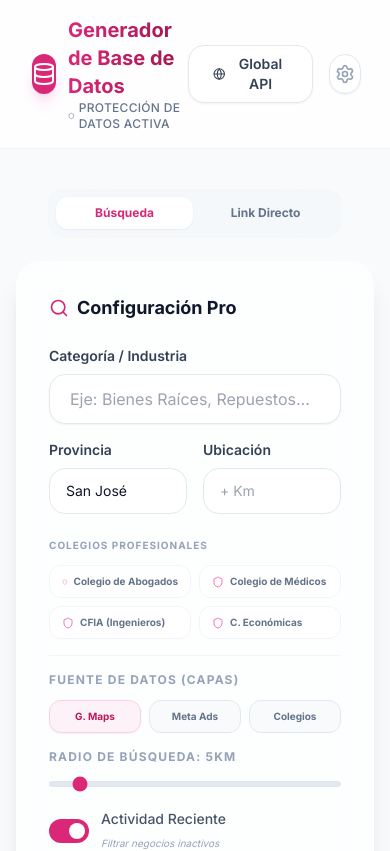
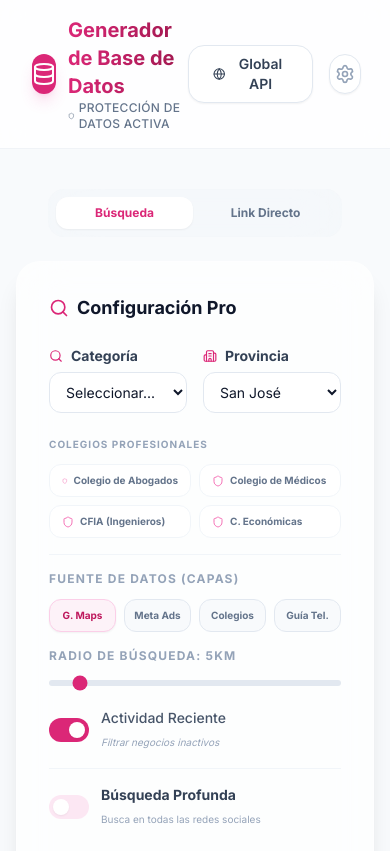
Before and after one commit to omanuelom86-art/database-generator, a React (Vite) app: page / in a window 390 px wide. Shown: the top 851 px of the page. Built offline with nearby package versions, Linux system fonts and the light colour scheme.

Commit message:
feat: add category and province selectors and phone directory source

```diff
--- a/src/App.tsx
+++ b/src/App.tsx
@@ -39,6 +39,12 @@ const COSTA_RICA_PROVINCES = [
   'San José', 'Alajuela', 'Cartago', 'Heredia', 'Guanacaste', 'Puntarenas', 'Limón'
 ];
 
+const INDUSTRY_CATEGORIES = [
+  'Restaurantes', 'Bufetes de Abogados', 'Ferreterías', 'Talleres Mecánicos',
+  'Clínicas Médicas', 'Salones de Belleza', 'Bienes Raíces', 'Hoteles',
+  'Servicios de Transporte', 'Software & Tech', 'Importaciones', 'Salud'
+];
+
 const SUGGESTED_PLATFORMS = [
   { name: 'Google Maps', url: 'https://www.google.com/maps', icon: Globe },
   { name: 'Mercado Libre', url: 'https://www.mercadolibre.com.cr', icon: Building2 },
@@ -56,7 +62,6 @@ const PROFESSIONAL_COLLEGES = [
 function App() {
   const [activeMode, setActiveMode] = useState<'search' | 'direct'>('search');
   const [query, setQuery] = useState('');
-  const [location, setLocation] = useState('');
   const [province, setProvince] = useState('San José');
   const [targetUrl, setTargetUrl] = useState('');
   const [showLegalWarning, setShowLegalWarning] = useState(false);
@@ -330,40 +335,38 @@ function App() {
 
               <div className="space-y-4">
                 {activeMode === 'search' ? (
-                  <>
-                    <div>
-                      <label className="block text-sm font-semibold text-surface-700 mb-2">Categoría / Industria</label>
-                      <input
-                        type="text"
-                        placeholder="Eje: Bienes Raíces, Repuestos..."
-                        className="w-full px-5 py-3 rounded-2xl border border-surface-200 bg-white focus:outline-none focus:ring-2 focus:ring-primary-500/20 transition-all shadow-sm"
-                        value={query}
-                        onChange={(e) => setQuery(e.target.value)}
-                      />
-                    </div>
-
+                  <div className="space-y-4">
                     <div className="grid grid-cols-2 gap-4">
-                      <div>
-                        <label className="block text-sm font-semibold text-surface-700 mb-2">Provincia</label>
+                      <div className="space-y-1.5">
+                        <label className="text-sm font-bold text-surface-700 flex items-center gap-2">
+                          <Search className="w-3.5 h-3.5 text-primary-600" /> Categoría
+                        </label>
                         <select
-                          className="w-full px-4 py-3 rounded-2xl border border-surface-200 bg-white focus:outline-none focus:ring-2 focus:ring-primary-500/20 transition-all text-sm appearance-none cursor-pointer"
+                          className="w-full px-3 py-2.5 rounded-xl border border-surface-200 bg-white focus:outline-none focus:ring-2 focus:ring-primary-500/20 transition-all text-sm"
+                          value={query}
+                          onChange={(e) => setQuery(e.target.value)}
+                          title="Categoría"
+                        >
+                          <option value="">Seleccionar...</option>
+                          {INDUSTRY_CATEGORIES.map(cat => (
+                            <option key={cat} value={cat}>{cat}</option>
+                          ))}
+                        </select>
+                      </div>
+                      <div className="space-y-1.5">
+                        <label className="text-sm font-bold text-surface-700 flex items-center gap-2">
+                          <Building2 className="w-3.5 h-3.5 text-primary-600" /> Provincia
+                        </label>
+                        <select
+                          className="w-full px-3 py-2.5 rounded-xl border border-surface-200 bg-white focus:outline-none focus:ring-2 focus:ring-primary-500/20 transition-all text-sm"
                           value={province}
                           onChange={(e) => setProvince(e.target.value)}
+                          title="Provincia"
                         >
                           {COSTA_RICA_PROVINCES.map(p => (
                             <option key={p} value={p}>{p}</option>
                           ))}
                         </select>
-                      </div>
-                      <div>
-                        <label className="block text-sm font-semibold text-surface-700 mb-2">Ubicación</label>
-                        <input
-                          type="text"
-                          placeholder="+ Km"
-                          className="w-full px-4 py-3 rounded-2xl border border-surface-200 bg-white focus:outline-none focus:ring-2 focus:ring-primary-500/20 transition-all text-sm"
-                          value={location}
-                          onChange={(e) => setLocation(e.target.value)}
-                        />
                       </div>
                     </div>
 
@@ -385,7 +388,7 @@ function App() {
                         ))}
                       </div>
                     </div>
-                  </>
+                  </div>
                 ) : (
                   <div>
                     <label className="block text-sm font-semibold text-surface-700 mb-1.5">Plataformas Sugeridas</label>
@@ -417,17 +420,17 @@ function App() {
                 <div className="py-4 space-y-4 border-t border-surface-100 mt-4">
                   <div>
                     <label className="block text-xs font-bold text-surface-400 uppercase tracking-widest mb-3">Fuente de Datos (Capas)</label>
-                    <div className="grid grid-cols-3 gap-2">
-                      {['maps', 'meta', 'directorios'].map(layer => (
+                    <div className="grid grid-cols-4 gap-2">
+                      {['maps', 'meta', 'directorios', 'guia'].map(layer => (
                         <button
                           key={layer}
                           onClick={() => setFilters({ ...filters, sourceLayer: layer })}
                           className={`px-2 py-2 rounded-xl text-[10px] font-bold border transition-all ${filters.sourceLayer === layer
-                              ? 'bg-primary-50 border-primary-200 text-primary-700 shadow-sm'
-                              : 'bg-surface-50 border-surface-200 text-surface-500 hover:bg-white'
+                            ? 'bg-primary-50 border-primary-200 text-primary-700 shadow-sm'
+                            : 'bg-surface-50 border-surface-200 text-surface-500 hover:bg-white'
                             }`}
                         >
-                          {layer === 'maps' ? 'G. Maps' : layer === 'meta' ? 'Meta Ads' : 'Colegios'}
+                          {layer === 'maps' ? 'G. Maps' : layer === 'meta' ? 'Meta Ads' : layer === 'directorios' ? 'Colegios' : 'Guía Tel.'}
                         </button>
                       ))}
                     </div>
@@ -714,7 +717,7 @@ function App() {
           SISTEMA PROFESIONAL JAZM.IO <ChevronRight className="w-3 h-3" /> N8N AGENTIC ENGINE
         </p>
       </footer>
-    </div>
+    </div >
   );
 }
 
```
